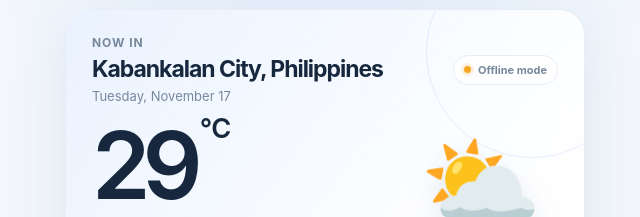
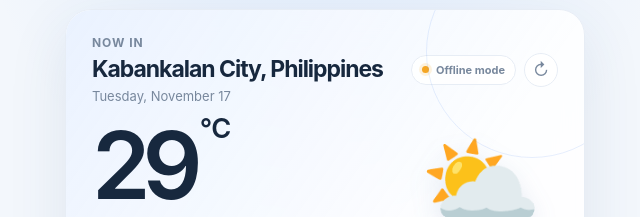
Before and after one commit to chrisjaphethloveria71-droid/weather-app-on23, a plain HTML site: page index.html in a window 1280 px wide. Shown: the part 196-413 px from the top of the page, 315-955 px from the left. Drawn offline with Linux system fonts and the light colour scheme; no server answers.

Commit message:
Add a refresh control for weather
Co-authored-by: Copilot App <223556219+Copilot@users.noreply.github.com>

```diff
--- a/index.html
+++ b/index.html
@@ -134,6 +134,21 @@
       pointer-events: none;
     }
     .place-line { display: flex; align-items: center; justify-content: space-between; gap: 12px; }
+    .place-actions { display: flex; align-items: center; gap: 8px; }
+    .refresh-button {
+      display: grid;
+      width: 34px;
+      height: 34px;
+      place-items: center;
+      border: 1px solid var(--line);
+      border-radius: 50%;
+      color: var(--muted);
+      background: var(--surface);
+      cursor: pointer;
+      font: inherit;
+      font-size: 17px;
+    }
+    .refresh-button:disabled { cursor: wait; opacity: .55; }
     .place { margin: 5px 0 0; font-size: 23px; font-weight: 720; letter-spacing: -.045em; }
     .local-date { margin-top: 5px; color: var(--muted); font-size: 13px; }
     .live-pill {
@@ -218,7 +233,10 @@
             <h1 class="place" id="place">Kabankalan City, Philippines</h1>
             <div class="local-date" id="date"></div>
           </div>
-          <div class="live-pill" id="status"><span class="live-dot"></span><span id="status-text">Live weather</span></div>
+          <div class="place-actions">
+            <div class="live-pill" id="status"><span class="live-dot"></span><span id="status-text">Live weather</span></div>
+            <button class="refresh-button" id="refresh-button" type="button" aria-label="Refresh weather" title="Refresh weather" disabled>↻</button>
+          </div>
         </div>
         <div class="temperature-row">
           <div>
@@ -257,6 +275,7 @@
     };
 
     const $ = (id) => document.getElementById(id);
+    let currentCity = "Kabankalan";
     async function fetchJson(url) {
       const controller = new AbortController();
       const timeout = setTimeout(() => controller.abort(), 8000);
@@ -326,8 +345,11 @@
     async function getWeather(cityName) {
       const notice = $("notice");
       const button = $("search-button");
+      const refreshButton = $("refresh-button");
       const input = $("city-input");
+      currentCity = cityName;
       button.disabled = true;
+      refreshButton.disabled = true;
       notice.className = "notice";
       notice.textContent = "Finding your forecast...";
       try {
@@ -364,6 +386,7 @@
         }
       } finally {
         button.disabled = false;
+        refreshButton.disabled = false;
         input.value = "";
       }
     }
@@ -374,6 +397,7 @@
       if (city) getWeather(city);
     });
 
+    $("refresh-button").addEventListener("click", () => getWeather(currentCity));
     getWeather("Kabankalan");
   </script>
 </body>
```
